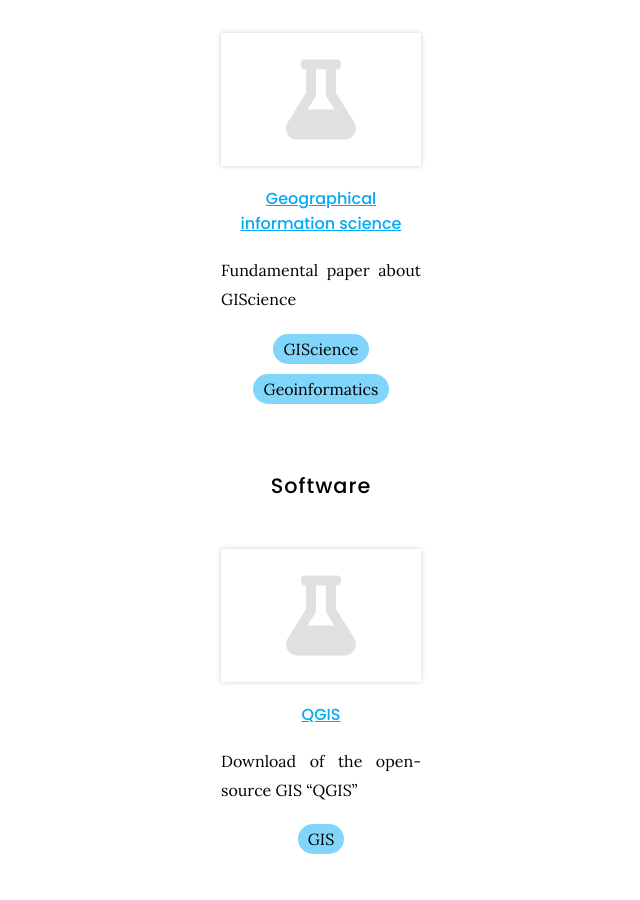
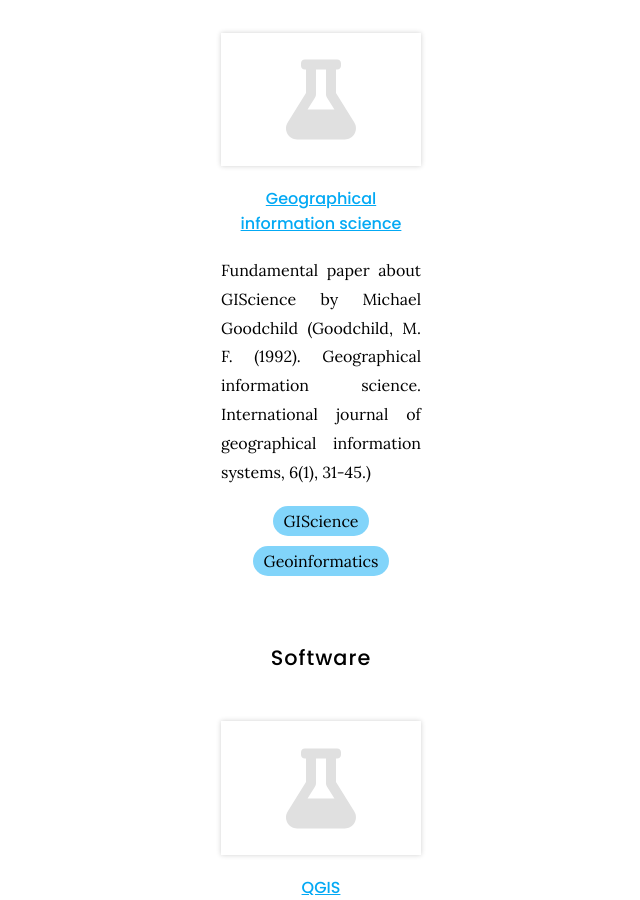
Before and after one commit to Geoinfo-TUGraz/Geoinfo-TUGraz.github.io, a Jekyll site: the page built from resources/index.md, in a window 1280 px wide and 900 px high, scrolled down 1085 px. Shown: the whole window, without its empty margins (319-959 px from the left). Built offline with Jekyll 4.4.1, drawn with Linux system fonts in a browser that asks for light colours.

Commit message:
Update resources.yaml

```diff
--- a/_data/resources.yaml
+++ b/_data/resources.yaml
@@ -8,7 +8,7 @@
   group: papers
   image:
   link: https://discovery.ucl.ac.uk/id/eprint/10053533/3/Longley_version%202.0_Manfred%20geocomp_PAL.pdf
-  description: Fundamental paper about GIScience
+  description: Fundamental paper about GIScience by Michael Goodchild (Goodchild, M. F. (1992). Geographical information science. International journal of geographical information systems, 6(1), 31-45.)
   tags:
     - GIScience
     - Geoinformatics
```
